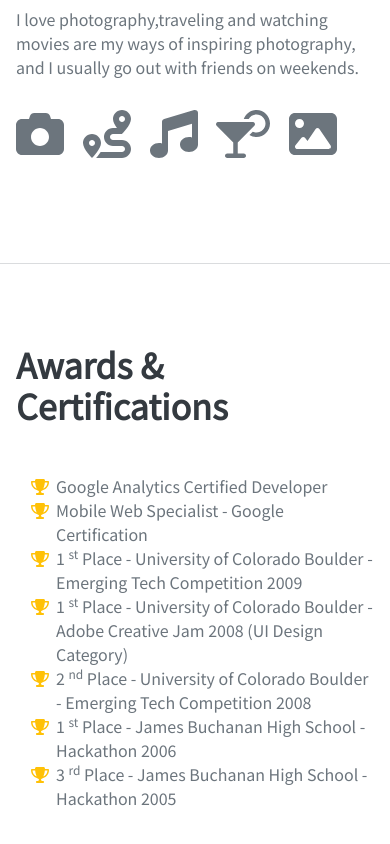
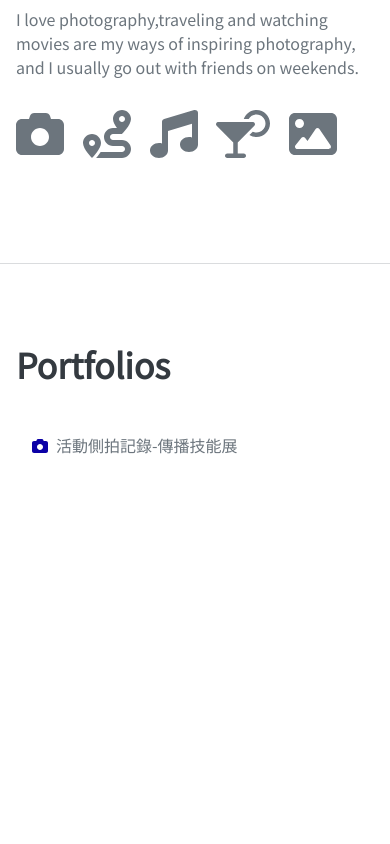
Before and after one commit to Hsinjou-Huang/Hsinjou-Huang.github.io, a plain HTML site: page index.html in a window 390 px wide. Shown: the part 3035-3879 px from the top of the page. After the commit the page ends 3572 px from the top, so only its background shows below. Drawn offline with nearby package versions, Linux system fonts and the light colour scheme; a web font is replaced by a local one.

Commit message:
Update index.html

```diff
--- a/index.html
+++ b/index.html
@@ -188,48 +188,34 @@
                 </div>
             </section>
             <hr class="m-0" />
-            <!-- Portfolios -->
-            <section class="resume-section" id="awards">
+            <!-- Portfolios-->
+            <section class="resume-section" id="portfolios">
                 <div class="resume-section-content">
-                    <h2 class="mb-5">Awards & Certifications</h2>
+                    <h2 class="mb-5">Portfolios</h2>
                     <ul class="fa-ul mb-0">
                         <li>
-                            <span class="fa-li"><i class="fas fa-trophy text-warning"></i></span>
-                            Google Analytics Certified Developer
+                            <a class="fa-li" href="https://drive.google.com/drive/folders/1pRFu-Q8309SbTown7Q4rQ6ZTAs4fhTew?usp=sharing"target="_blank"><i class="fa-solid fa-camera"></i></a>
+                             活動側拍記錄-傳播技能展
+                        </li>
+
+                        <li>
+
                         </li>
                         <li>
-                            <span class="fa-li"><i class="fas fa-trophy text-warning"></i></span>
-                            Mobile Web Specialist - Google Certification
+                            <span class=""><i class=""></i></span>
+
                         </li>
                         <li>
-                            <span class="fa-li"><i class="fas fa-trophy text-warning"></i></span>
-                            1
-                            <sup>st</sup>
-                            Place - University of Colorado Boulder - Emerging Tech Competition 2009
+                            <span class=""><i class=""></i></span>
+
                         </li>
                         <li>
-                            <span class="fa-li"><i class="fas fa-trophy text-warning"></i></span>
-                            1
-                            <sup>st</sup>
-                            Place - University of Colorado Boulder - Adobe Creative Jam 2008 (UI Design Category)
+                            <span class=""><i class=""></i></span>
+
                         </li>
                         <li>
-                            <span class="fa-li"><i class="fas fa-trophy text-warning"></i></span>
-                            2
-                            <sup>nd</sup>
-                            Place - University of Colorado Boulder - Emerging Tech Competition 2008
-                        </li>
-                        <li>
-                            <span class="fa-li"><i class="fas fa-trophy text-warning"></i></span>
-                            1
-                            <sup>st</sup>
-                            Place - James Buchanan High School - Hackathon 2006
-                        </li>
-                        <li>
-                            <span class="fa-li"><i class="fas fa-trophy text-warning"></i></span>
-                            3
-                            <sup>rd</sup>
-                            Place - James Buchanan High School - Hackathon 2005
+                            <span class=""><i class=""></i></span>
+
                         </li>
                     </ul>
                 </div>
```
